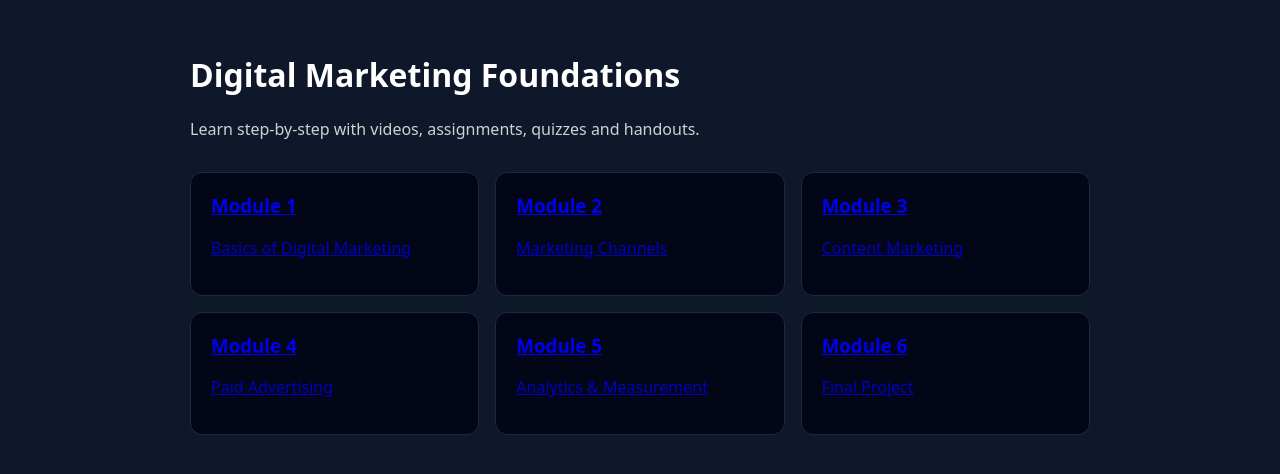
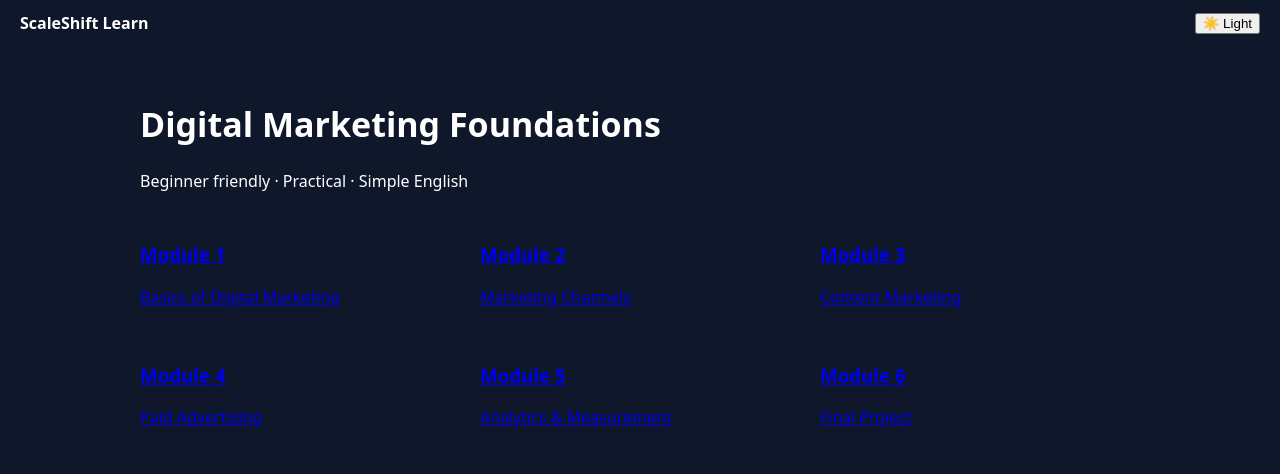
Before and after one commit to Scaleshiftlabs/scaleshift-learn, a React (Vite) app: page /course in a window 1280 px wide. Shown: the top 474 px of the page. Built offline with nearby package versions, Linux system fonts and the light colour scheme.

Commit message:
ui: add light/dark mode and improve color contrast

```diff
--- a/src/App.jsx
+++ b/src/App.jsx
@@ -1,4 +1,5 @@
 import { Routes, Route, Link } from "react-router-dom";
+import { useEffect, useState } from "react";
 import CourseHome from "./pages/course/CourseHome";
 import Module from "./pages/course/modules/Module";
 import Video from "./pages/course/modules/Video";
@@ -10,27 +11,46 @@ function Landing() {
   return (
     <div style={{ minHeight: "100vh", display: "flex", alignItems: "center", justifyContent: "center" }}>
       <div style={{ maxWidth: 700, padding: 32, textAlign: "center" }}>
-        <h1 style={{ fontSize: 42, marginBottom: 12 }}>ScaleShift Learn</h1>
-        <p style={{ fontSize: 18, opacity: 0.9 }}>
-          Digital Marketing Foundations — beginner friendly, practical, simple English.
+        <h1 style={{ fontSize: 44 }}>ScaleShift Learn</h1>
+        <p style={{ fontSize: 18, color: "var(--muted)" }}>
+          Learn digital marketing the simple, practical way.
         </p>
 
         <div style={{ marginTop: 32 }}>
           <Link to="/course">
-            <button>🚀 Start Learning</button>
+            <button>Start Learning</button>
           </Link>
         </div>
-
-        <p style={{ marginTop: 24, fontSize: 14, opacity: 0.6 }}>
-          No fluff. Real skills. Learn by doing.
-        </p>
       </div>
     </div>
   );
 }
 
 export default function App() {
+  const [light, setLight] = useState(false);
+
+  useEffect(() => {
+    document.body.className = light ? "light" : "";
+  }, [light]);
+
   return (
+    <>
+      {/* TOP BAR */}
+      <div
+        style={{
+          padding: "12px 20px",
+          display: "flex",
+          justifyContent: "space-between",
+          alignItems: "center",
+          borderBottom: "1px solid var(--border)"
+        }}
+      >
+        <strong>ScaleShift Learn</strong>
+        <button onClick={() => setLight(!light)}>
+          {light ? "🌙 Dark" : "☀️ Light"}
+        </button>
+      </div>
+
       <Routes>
         <Route path="/" element={<Landing />} />
         <Route path="/course" element={<CourseHome />} />
@@ -40,5 +60,6 @@ export default function App() {
         <Route path="/course/module/:id/quiz" element={<Quiz />} />
         <Route path="/course/module/:id/handouts" element={<Handouts />} />
       </Routes>
+    </>
   );
 }
--- a/src/index.css
+++ b/src/index.css
@@ -1,16 +1,34 @@
+:root {
+  --bg: #0f172a;
+  --card: #020617;
+  --border: #1e293b;
+  --text: #e5e7eb;
+  --muted: #94a3b8;
+  --accent: #38bdf8;
+}
+
+.light {
+  --bg: #f8fafc;
+  --card: #ffffff;
+  --border: #e5e7eb;
+  --text: #0f172a;
+  --muted: #475569;
+  --accent: #2563eb;
+}
+
 * {
   box-sizing: border-box;
 }
 
 body {
   margin: 0;
-  font-family: -apple-system, BlinkMacSystemFont, "Segoe UI", Roboto, Inter, sans-serif;
-  background: #0f172a; /* slate-900 */
-  color: #e5e7eb; /* gray-200 */
+  background: var(--bg);
+  color: var(--text);
+  font-family: Inter, system-ui, -apple-system, BlinkMacSystemFont, "Segoe UI", Roboto, sans-serif;
 }
 
 a {
-  color: #38bdf8; /* sky-400 */
+  color: var(--accent);
   text-decoration: none;
 }
 
@@ -19,15 +37,18 @@ a:hover {
 }
 
 button {
-  background: #38bdf8;
-  color: #020617;
+  background: var(--accent);
+  color: white;
   border: none;
   padding: 10px 16px;
-  border-radius: 8px;
+  border-radius: 10px;
   font-weight: 600;
   cursor: pointer;
 }
 
-button:hover {
-  opacity: 0.9;
+.card {
+  background: var(--card);
+  border: 1px solid var(--border);
+  border-radius: 14px;
+  padding: 18px;
 }
--- a/src/pages/course/CourseHome.jsx
+++ b/src/pages/course/CourseHome.jsx
@@ -11,24 +11,25 @@ const modules = [
 
 export default function CourseHome() {
   return (
-    <div style={{ padding: 32, maxWidth: 900, margin: "0 auto" }}>
-      <h1 style={{ fontSize: 32 }}>Digital Marketing Foundations</h1>
-      <p style={{ opacity: 0.8 }}>
-        Learn step-by-step with videos, assignments, quizzes and handouts.
+    <div style={{ padding: 32, maxWidth: 1000, margin: "0 auto" }}>
+      <h1 style={{ fontSize: 34 }}>Digital Marketing Foundations</h1>
+      <p style={{ color: "var(--muted)" }}>
+        Beginner friendly · Practical · Simple English
       </p>
 
-      <div style={{ display: "grid", gridTemplateColumns: "repeat(auto-fit, minmax(260px, 1fr))", gap: 16, marginTop: 32 }}>
+      <div
+        style={{
+          display: "grid",
+          gridTemplateColumns: "repeat(auto-fit, minmax(260px, 1fr))",
+          gap: 20,
+          marginTop: 32
+        }}
+      >
         {modules.map((title, i) => (
           <Link key={i} to={`/course/module/${i + 1}`}>
-            <div style={{
-              padding: 20,
-              borderRadius: 12,
-              background: "#020617",
-              border: "1px solid #1e293b",
-              transition: "transform .15s ease"
-            }}>
-              <h3 style={{ marginTop: 0 }}>Module {i + 1}</h3>
-              <p style={{ opacity: 0.8 }}>{title}</p>
+            <div className="card">
+              <h3>Module {i + 1}</h3>
+              <p style={{ color: "var(--muted)" }}>{title}</p>
             </div>
           </Link>
         ))}
```
Lines whose indentation alone changed are shown as unchanged.
